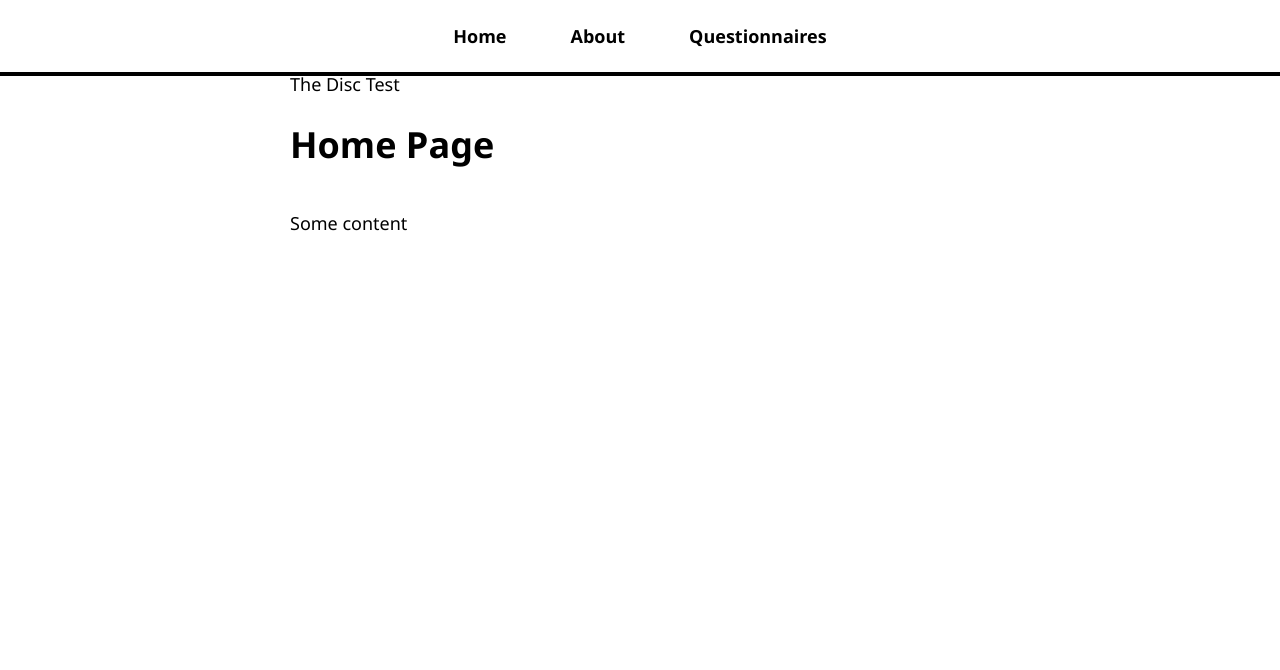
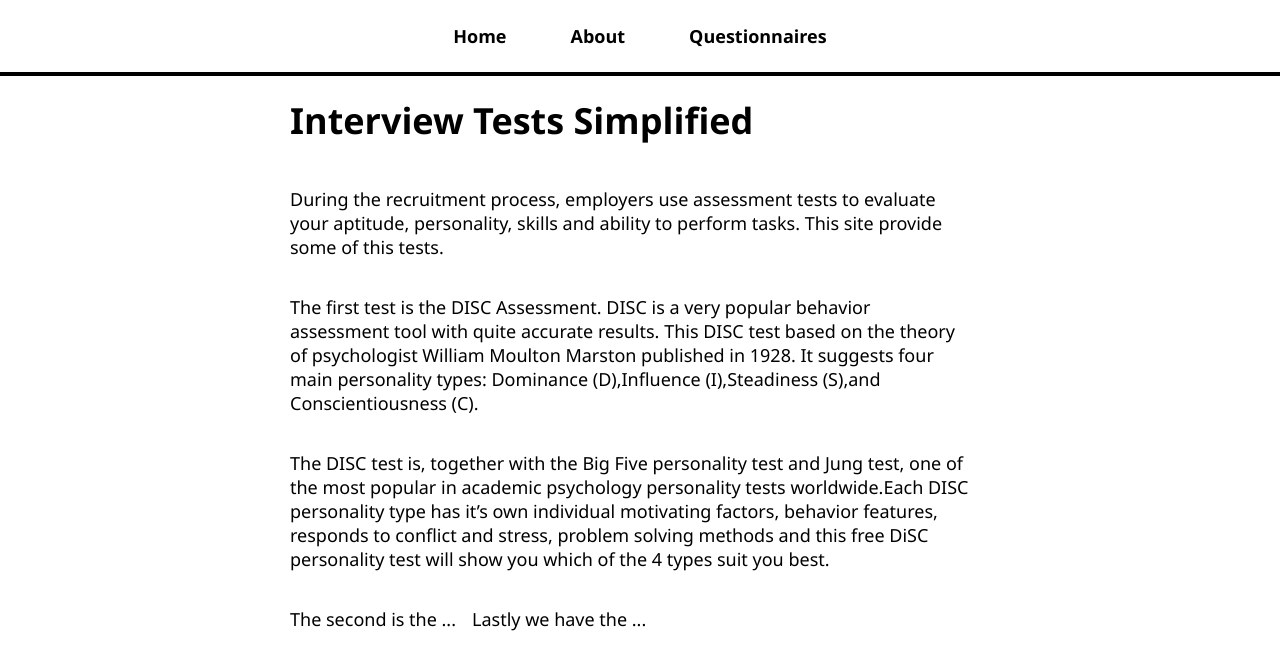
Before and after one commit to willianchu/factor_of_control, a React (Create React App) app: page / in a window 1280 px wide. Shown: the top 670 px of the page. Built offline with nearby package versions, Linux system fonts and the light colour scheme.

Commit message:
update content home and about

```diff
--- a/src/App.js
+++ b/src/App.js
@@ -13,7 +13,6 @@ function App() {
       <div className="App">
         <NavBar />
         <div id="page-body">
-          The Disc Test
           <Routes>
             <Route path="/" element={<HomePage />} />
             <Route path="/about" element={<AboutPage />} />
--- a/src/pages/AboutPage.js
+++ b/src/pages/AboutPage.js
@@ -2,7 +2,7 @@ const AboutPage = () => {
   return (
     <div>
       <h1>About</h1>
-      <p>This is the about page</p>
+      <p>Thi site provides you with the best pre-employment testing tools to screen your candidates so you can make better hiring decisions faster. Using multiple test types in an assessment gives the best predictive value, and we have a growing test list.</p>
     </div>
   );
 };
--- a/src/pages/HomePage.js
+++ b/src/pages/HomePage.js
@@ -1,8 +1,12 @@
 const HomePage = () => {
   return (
     <div>
-      <h1>Home Page</h1>
-      <p>Some content</p>
+      <h1>Interview Tests Simplified</h1>
+      <p>During the recruitment process, employers use assessment tests to evaluate your aptitude, personality, skills and ability to perform tasks. This site provide some of this tests.</p>
+      <p>The first test is the DISC Assessment. DISC is a very popular behavior assessment tool with quite accurate results. This DISC test based on the theory of psychologist William Moulton Marston published in 1928. It suggests four main personality types: Dominance (D),Influence (I),Steadiness (S),and Conscientiousness (C).</p>
+      <p>The DISC test is, together with the Big Five personality test and Jung test, one of the most popular in academic psychology personality tests worldwide.Each DISC personality type has it’s own individual motivating factors, behavior features, responds to conflict and stress, problem solving methods and this free DiSC personality test will show you which of the 4 types suit you best.</p>
+      <p>The second is the ...</p>
+      <p>Lastly we have the ...</p>
     </div>
   );
 };
```
